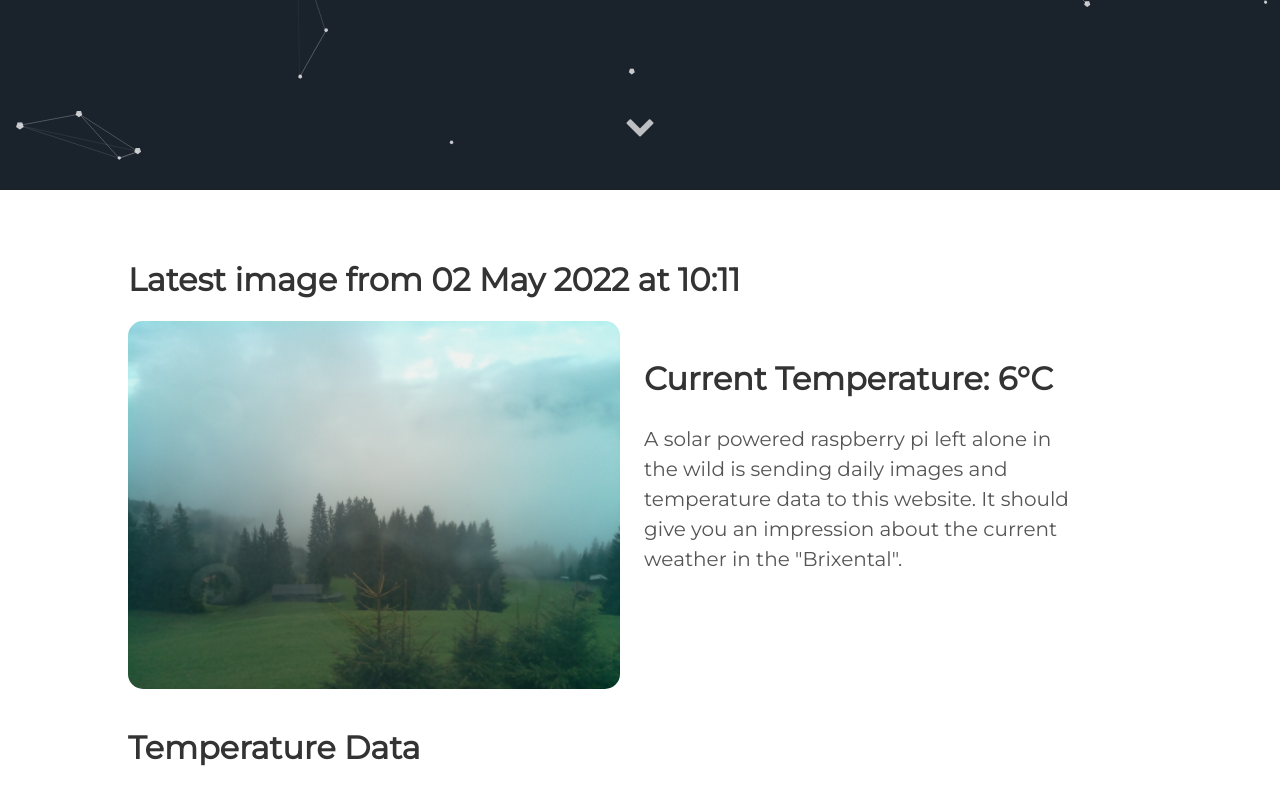
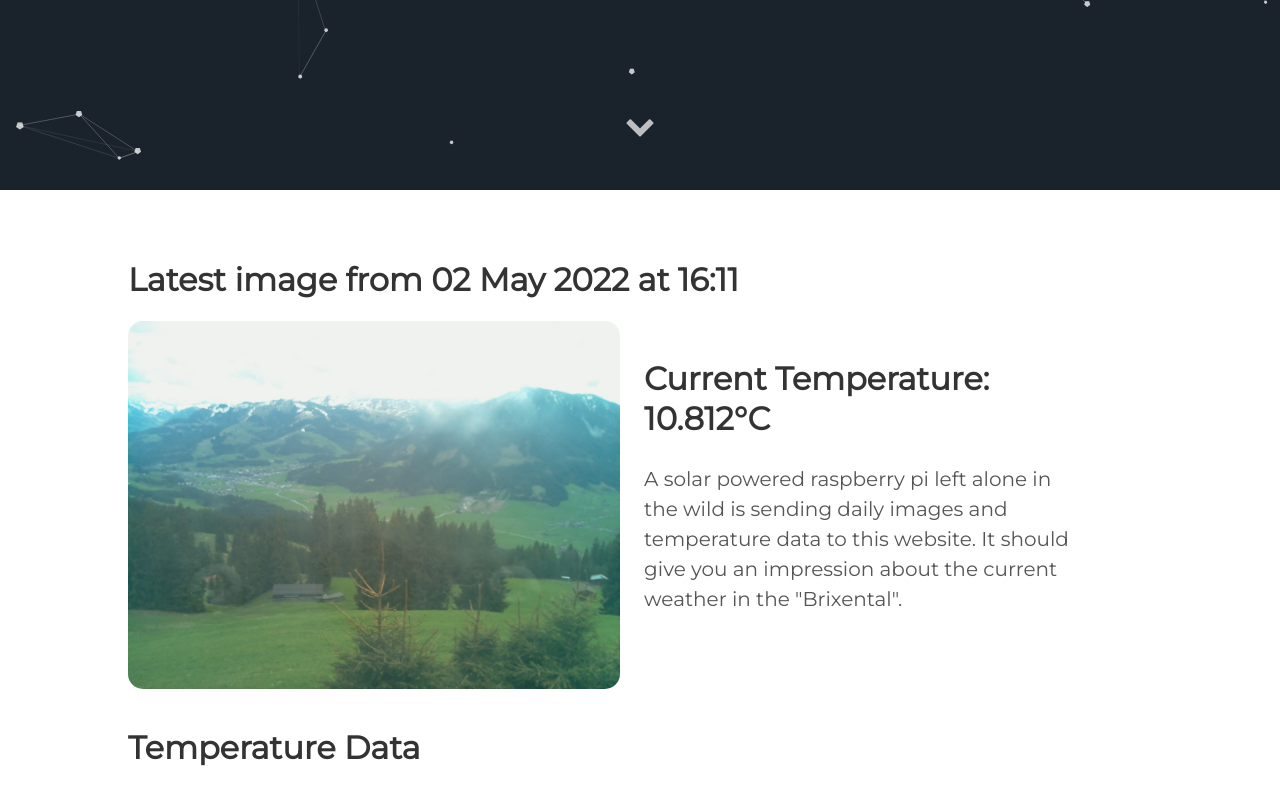
Before and after one commit to vektorious/vektorious.github.io, a Jekyll site: the page built from resources/huette.md, in a window 1280 px wide and 900 px high, scrolled down 710 px. Shown: the top 805 px of the window. Built offline with Jekyll 4.4.1, drawn with Linux system fonts in a browser that asks for light colours.

Commit message:
I'm a bot beep boop

```diff
--- a/resources/huette.md
+++ b/resources/huette.md
@@ -6,13 +6,13 @@ image: '/assets/img/'
 description: 'Live image from the Austrian alps'
 twitter_text: ' '
 ---
-## Latest image from 02 May 2022 at 10:11
+## Latest image from 02 May 2022 at 16:11
 <div class="huette">
   <div class="huette-image">
     <img src="{{ "/assets/img/huette.jpg" | prepend: site.baseurl }}">
   </div>
   <div class="huette-text">
-        <h2>Current Temperature: 6°C</h2>
+        <h2>Current Temperature: 10.812°C</h2>
         <p>A solar powered raspberry pi left alone in the wild is sending daily images and temperature data to this website. It should give you an impression about the current weather in the "Brixental".</p>
 
   </div>
```
Also changed, not shown: rpi-script/2022-05-02_160939.txt (renamed from rpi-script/2022-05-02_100939.txt, +5 -6 lines), rpi-script/huette.md (+2 -2 lines), assets/img/huette.jpg, assets/img/temp_plot.png, rpi-script/temp_plot.png, 1 other file.
